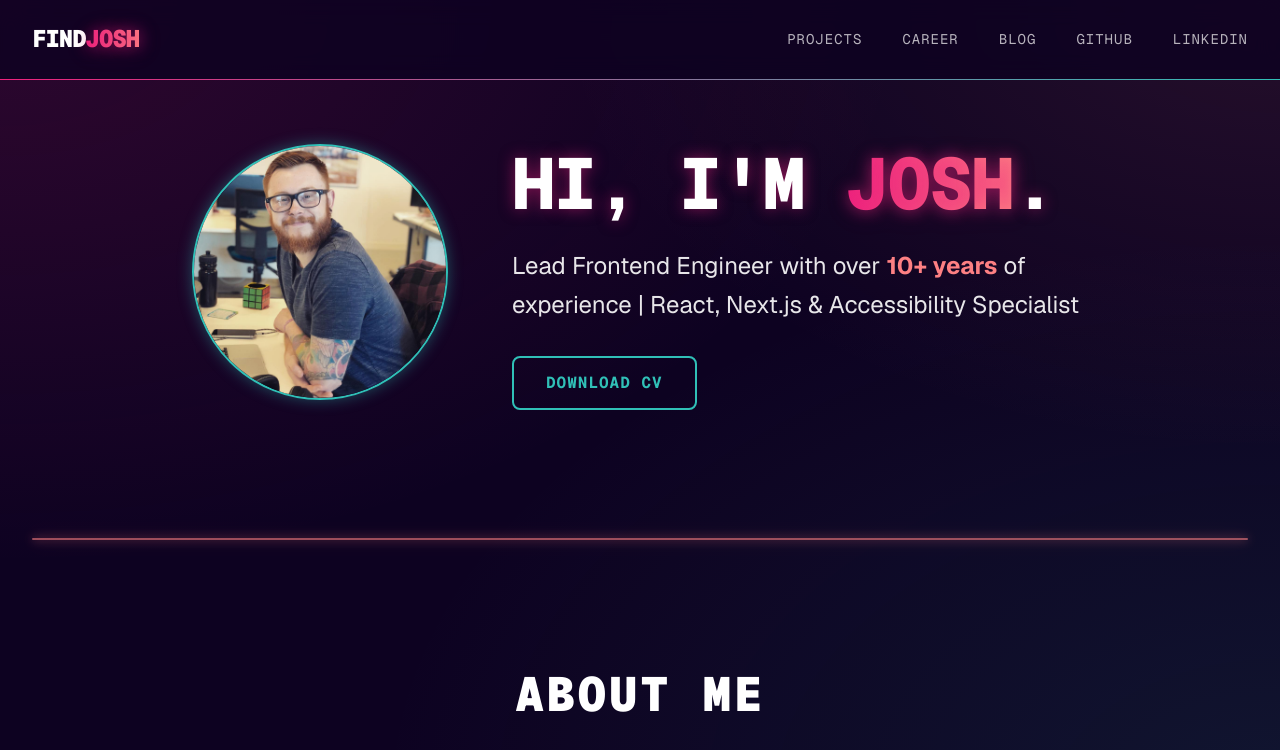
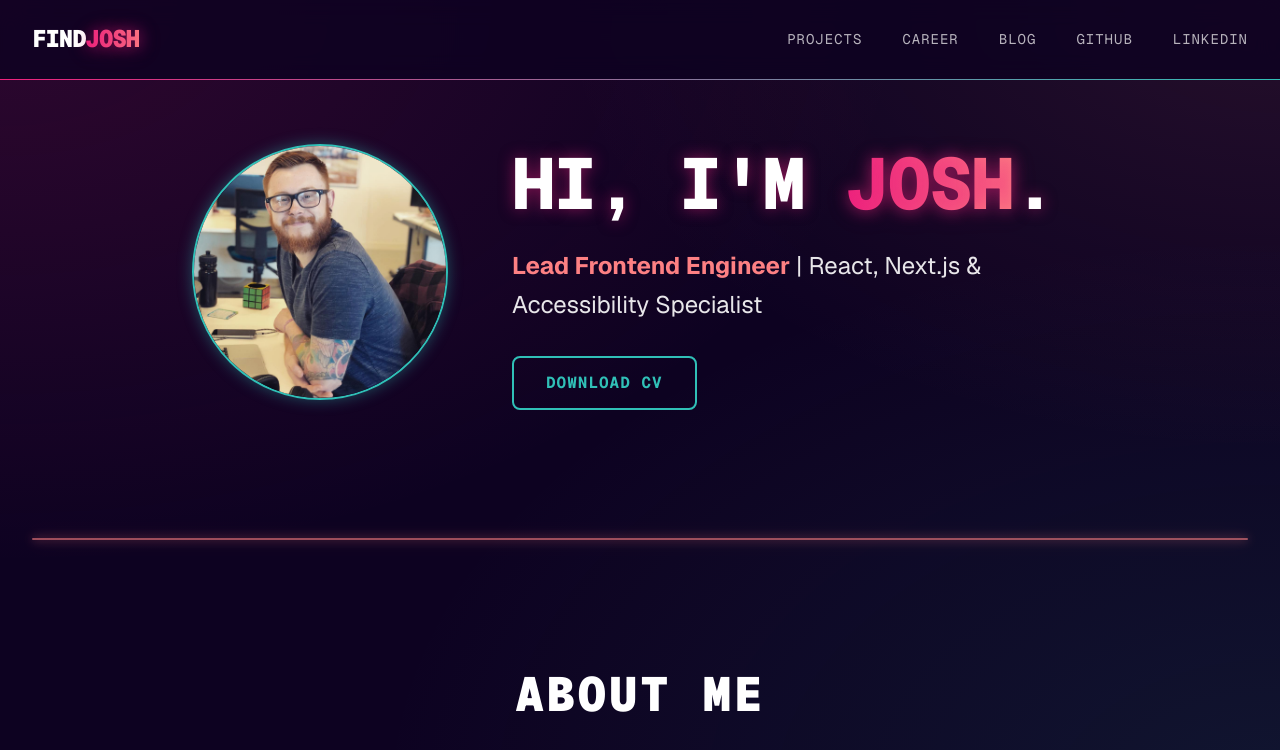
Before and after one commit to joshhallan/portfolio2025, a Next.js app: page / in a window 1280 px wide. Shown: the top 750 px of the page. Built offline with nearby package versions, Linux system fonts and the light colour scheme.

Commit message:
Updated hero copy

```diff
--- a/src/components/HomePage/Hero/Hero.tsx
+++ b/src/components/HomePage/Hero/Hero.tsx
@@ -30,9 +30,10 @@ export default function Hero() {
             </h1>
 
             <p className={styles.subtitle}>
-              Lead Frontend Engineer with over{" "}
-              <span className={styles.peachHighlight}>10+ years</span> of
-              experience | React, Next.js & Accessibility Specialist
+              <span className={styles.peachHighlight}>
+                Lead Frontend Engineer
+              </span>{" "}
+              | React, Next.js & Accessibility Specialist
             </p>
 
             <div className={styles.buttonGroup}>
```
